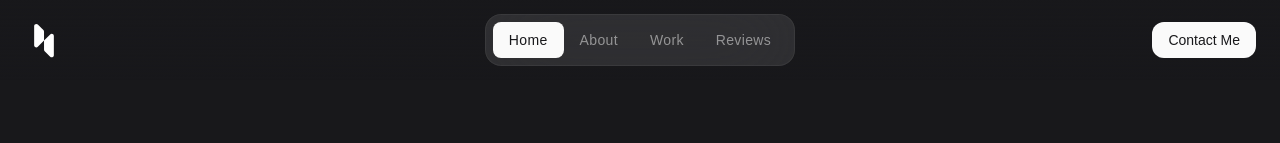
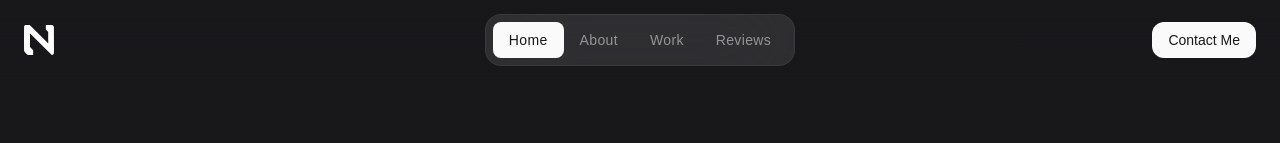
Before and after one commit to naextro/portfolio-source, a React (Vite) app: page / in a window 1280 px wide. Shown: the top 143 px of the page. Built offline with nearby package versions, Linux system fonts and the light colour scheme; a web font is replaced by a local one.

Commit message:
* Changed the Logo; * Removed bugged social link in the Contact Section

```diff
--- a/src/components/Contact.jsx
+++ b/src/components/Contact.jsx
@@ -30,13 +30,6 @@ const Contact = () => {
                 <path d="M8.75 2.5C5.58319 2.5 3 5.08319 3 8.25V15.75C3 18.9164 5.5831 21.5 8.75 21.5H16.25C19.4165 21.5 22 18.9165 22 15.75V8.25C22 5.0831 19.4164 2.5 16.25 2.5H8.75ZM8.75 4H16.25C18.6056 4 20.5 5.8939 20.5 8.25V15.75C20.5 18.1055 18.6055 20 16.25 20H8.75C6.3939 20 4.5 18.1056 4.5 15.75V8.25C4.5 5.89381 6.39381 4 8.75 4ZM17.5 6C16.9475 6 16.5 6.4475 16.5 7C16.5 7.5525 16.9475 8 17.5 8C18.0525 8 18.5 7.5525 18.5 7C18.5 6.4475 18.0525 6 17.5 6ZM12.5 7C9.74759 7 7.5 9.24759 7.5 12C7.5 14.7524 9.74759 17 12.5 17C15.2524 17 17.5 14.7524 17.5 12C17.5 9.24759 15.2524 7 12.5 7ZM12.5 8.5C14.4416 8.5 16 10.0584 16 12C16 13.9416 14.4416 15.5 12.5 15.5C10.5584 15.5 9 13.9416 9 12C9 10.0584 10.5584 8.5 12.5 8.5Z" fill="currentColor" />
             </svg>,
             alt: 'Instagram'
-        },
-        {
-            href: 'https://www.facebook.com/naextro',
-            icon: <svg width="25" height="24" viewBox="0 0 25 24" fill="none" xmlns="http://www.w3.org/2000/svg">
-                <path d="M13.5 3C9.63401 3 6.5 6.13401 6.5 10C6.5 13.866 9.63401 17 13.5 17H14V21H16.5V17H18V14.5H16.5V13C16.5 12.4477 16.9477 12 17.5 12H18.5V9.5H17.5C15.8431 9.5 14.5 10.8431 14.5 12.5V14.5H13.5V10C13.5 6.68629 10.8137 4 7.5 4C4.18629 4 1.5 6.68629 1.5 10C1.5 13.3137 4.18629 16 7.5 16H8V14H7.5C5.567 14 4 12.433 4 10.5C4 8.567 5.567 7 7.5 7C9.433 7 11 8.567 11 10.5C11 12.433 9.433 14 7.5 14H6.5V16H8V17H6.5V18.5H8V21H10.5V18.5H12V17H10.5V16H13.5C17.366 16 20.5 12.866 20.5 9C20.5 5.13401 17.366 2 13.5 2V3Z" fill="currentColor" />
-            </svg>,
-            alt: 'Facebook'
         },
 
     ];
--- a/src/components/Footer.jsx
+++ b/src/components/Footer.jsx
@@ -88,9 +88,9 @@ const Footer = () => {
             </div>
         </div>
     </div>
-    <div className="flex items-center justify-between pt-10 mb-8">
+    <div className="flex items-center justify-between pt-10 mb-8 px-4">
         <a href="" className="">
-            <img src="images/logo.svg" width={40} height={40} alt="logo" />
+            <img src="images/NAEXTRO.svg" width={30} height={30} alt="logo" />
         </a>
         <p className="text-zinc-500 text-sm">&copy; 2024 <span className='text-zinc-200'>Naextro</span></p>
     </div>
--- a/src/components/Header.jsx
+++ b/src/components/Header.jsx
@@ -10,7 +10,7 @@ const Header = () => {
             <div className='max-w-screen-2xl w-full mx-auto px-4 flex justify-between items-center md:px-6 md:grid md:grid-cols-[1fr,3fr,1fr]'>
                 <h1>
                     <a href='/' className='logo'>
-                        <img src="images/logo.svg" width={40} height={40} alt="Ibne Arif Al Riham" />
+                        <img src="images/NAEXTRO.svg" width={30} height={30} alt="Ibne Arif Al Riham" />
                     </a>
                 </h1>
                 <div className='relative md:justify-self-center'>
```
Also changed, not shown: public/images/NAEXTRO.svg (added).
